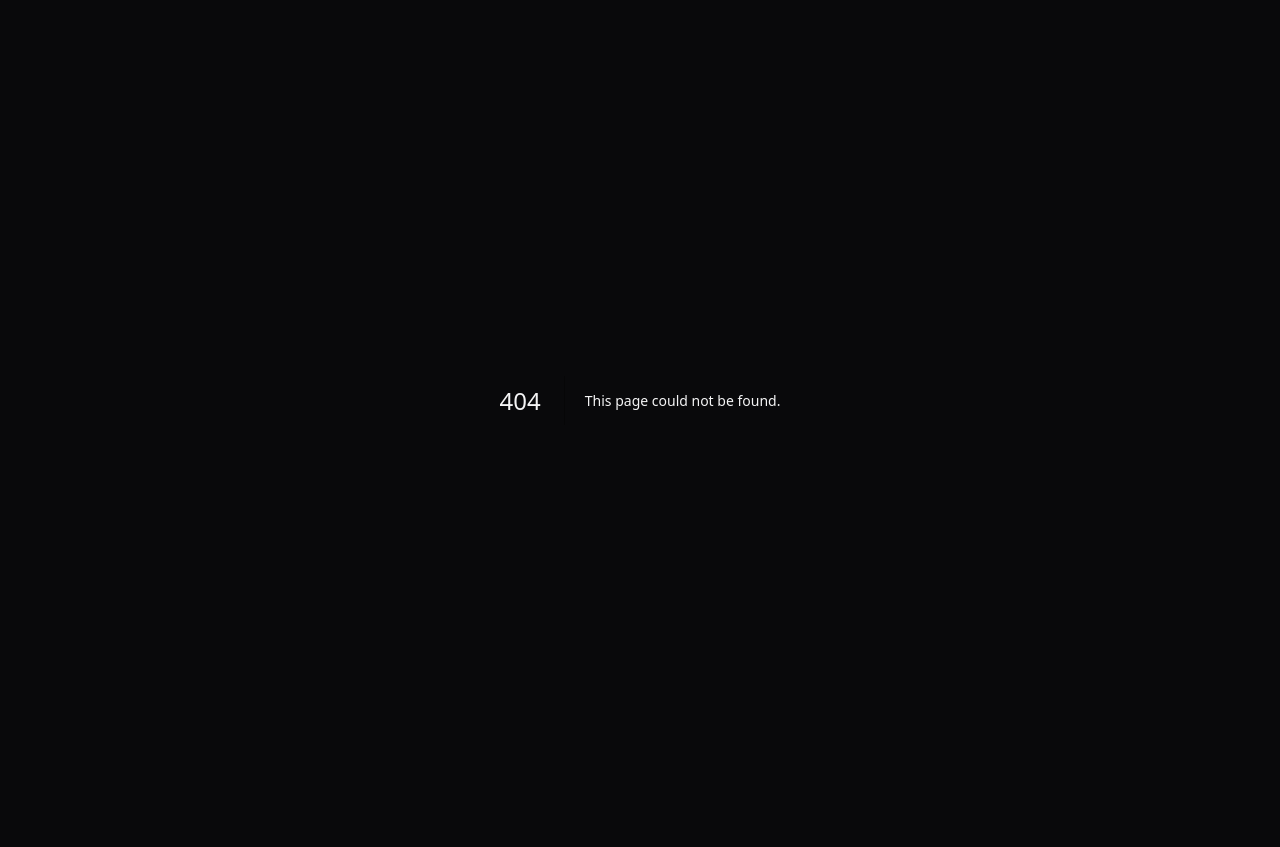
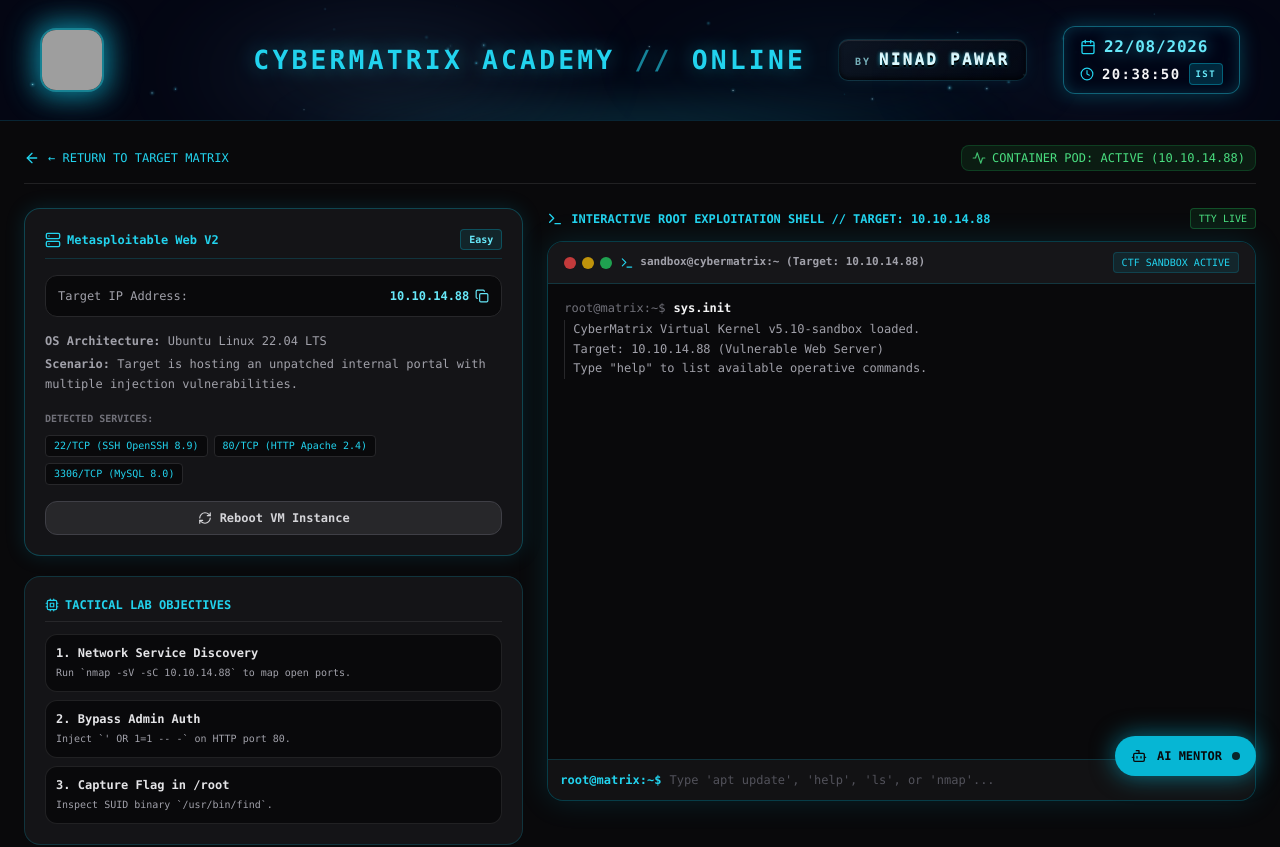
Before and after one commit to ninadcyber88-max/cybermatrix-academy, a Next.js app: page /arena/t1 in a window 1280 px wide. Before the commit this address had no page. Shown: the top 847 px of the page. Before the commit the page ends 800 px from the top, so only its background shows below. Built offline with nearby package versions, Linux system fonts and the light colour scheme; grey boxes are pictures that could not be loaded.

Commit message:
feat: implement dynamic target sandbox routes with lab objectives and isolated terminal context

```diff
--- /dev/null
+++ b/app/arena/[targetId]/page.tsx
@@ -0,0 +1,220 @@
+'use client';
+
+import { useState } from 'react';
+import { useParams } from 'next/navigation';
+import Link from 'next/link';
+import { CyberSmokeHeader } from "@/components/CyberSmokeHeader";
+import { StudentAIAssistant } from "@/components/StudentAIAssistant";
+import { CTFTerminal } from "@/components/CTFTerminal";
+import { CTFFlagSubmit } from "@/components/CTFFlagSubmit";
+import {
+  ArrowLeft,
+  Terminal,
+  Server,
+  ShieldAlert,
+  Activity,
+  CheckCircle2,
+  Copy,
+  Check,
+  RefreshCw,
+  Cpu,
+  Layers
+} from "lucide-react";
+
+interface TargetConfig {
+  name: string;
+  ip: string;
+  os: string;
+  difficulty: string;
+  scenario: string;
+  openPorts: string[];
+  tasks: { id: number; title: string; hint: string }[];
+}
+
+const TARGET_REGISTRY: Record<string, TargetConfig> = {
+  't1': {
+    name: 'Metasploitable Web V2',
+    ip: '10.10.14.88',
+    os: 'Ubuntu Linux 22.04 LTS',
+    difficulty: 'Easy',
+    scenario: 'Target is hosting an unpatched internal portal with multiple injection vulnerabilities.',
+    openPorts: ['22/TCP (SSH OpenSSH 8.9)', '80/TCP (HTTP Apache 2.4)', '3306/TCP (MySQL 8.0)'],
+    tasks: [
+      { id: 1, title: 'Network Service Discovery', hint: 'Run `nmap -sV -sC 10.10.14.88` to map open ports.' },
+      { id: 2, title: 'Bypass Admin Auth', hint: 'Inject `\' OR 1=1 -- -` on HTTP port 80.' },
+      { id: 3, title: 'Capture Flag in /root', hint: 'Inspect SUID binary `/usr/bin/find`.' }
+    ]
+  },
+  't2': {
+    name: 'Corp-DC-Windows-AD',
+    ip: '10.10.14.102',
+    os: 'Windows Server 2022',
+    difficulty: 'Hard',
+    scenario: 'Simulated Active Directory Domain Controller with vulnerable service accounts and Kerberos tickets.',
+    openPorts: ['88/TCP (Kerberos)', '389/TCP (LDAP)', '445/TCP (SMB Microsoft-DS)'],
+    tasks: [
+      { id: 1, title: 'Enumerate Domain Users', hint: 'Use `rpcclient -U "" 10.10.14.102` with null session.' },
+      { id: 2, title: 'Extract SPN Kerberos Ticket', hint: 'Run `GetUserSPNs.py corp.local/guest -request`.' },
+      { id: 3, title: 'Pass-the-Hash to Domain Admin', hint: 'Exploit Administrator NTLM hash with wmiexec.' }
+    ]
+  },
+  't3': {
+    name: 'Cloud-Bucket-Gateway',
+    ip: '10.10.14.215',
+    os: 'Alpine Linux Container / IMDS',
+    difficulty: 'Medium',
+    scenario: 'Microservice API gateway susceptible to Server-Side Request Forgery against cloud metadata service.',
+    openPorts: ['8080/TCP (HTTP Proxy)', '9090/TCP (Prometheus Metrics)'],
+    tasks: [
+      { id: 1, title: 'Locate SSRF Parameter', hint: 'Inspect `/api/fetch?url=` endpoint parameter.' },
+      { id: 2, title: 'Dump AWS IAM Security Credentials', hint: 'Request `http://169.254.169.254/latest/meta-data/iam/security-credentials/`.' },
+      { id: 3, title: 'Exfiltrate S3 Production Bucket', hint: 'Use stolen STS session tokens to sync bucket data.' }
+    ]
+  }
+};
+
+export default function DedicatedTargetSandbox() {
+  const params = useParams();
+  const targetId = (params?.targetId as string) || 't1';
+  const target = TARGET_REGISTRY[targetId] || TARGET_REGISTRY['t1'];
+
+  const [copiedIp, setCopiedIp] = useState(false);
+  const [resetting, setResetting] = useState(false);
+
+  const handleCopyIp = () => {
+    navigator.clipboard.writeText(target.ip);
+    setCopiedIp(true);
+    setTimeout(() => setCopiedIp(false), 2000);
+  };
+
+  const handleResetVM = () => {
+    setResetting(true);
+    setTimeout(() => setResetting(false), 1500);
+  };
+
+  return (
+    <main className="min-h-screen bg-zinc-950 text-zinc-100 font-mono pb-16">
+      <CyberSmokeHeader />
+
+      <div className="max-w-7xl mx-auto p-4 md:p-6 space-y-6">
+
+        {/* Navigation & Active Target Status */}
+        <div className="flex flex-wrap items-center justify-between gap-3 border-b border-zinc-800/80 pb-3">
+          <Link
+            href="/arena"
+            className="flex items-center space-x-2 text-xs text-cyan-400 hover:text-cyan-300 transition group"
+          >
+            <ArrowLeft className="w-4 h-4 transform group-hover:-translate-x-1 transition" />
+            <span>← RETURN TO TARGET MATRIX</span>
+          </Link>
+          <div className="flex items-center space-x-3 text-xs">
+            <div className="flex items-center space-x-1.5 text-green-400 bg-green-500/10 px-2.5 py-1 rounded-lg border border-green-500/20">
+              <Activity className="w-3.5 h-3.5 animate-pulse" />
+              <span>CONTAINER POD: ACTIVE ({target.ip})</span>
+            </div>
+          </div>
+        </div>
+
+        {/* 2-Column Split: Info & Controls on Left, Live Terminal on Right */}
+        <div className="grid grid-cols-1 lg:grid-cols-12 gap-6 items-start">
+
+          {/* Left Column (5 Cols) */}
+          <div className="lg:col-span-5 space-y-5">
+
+            {/* Target Machine Card */}
+            <div className="p-5 rounded-2xl bg-zinc-900/80 border border-cyan-500/30 backdrop-blur-md space-y-4 shadow-[0_0_20px_rgba(6,182,212,0.15)]">
+              <div className="flex items-center justify-between border-b border-cyan-500/20 pb-2">
+                <span className="text-xs font-bold text-cyan-400 flex items-center gap-1.5">
+                  <Server className="w-4 h-4" />
+                  {target.name}
+                </span>
+                <span className="text-[10px] font-bold px-2 py-0.5 rounded bg-cyan-500/10 border border-cyan-500/30 text-cyan-300">
+                  {target.difficulty}
+                </span>
+              </div>
+
+              {/* IP Copy Box */}
+              <div className="flex items-center justify-between p-3 rounded-xl bg-zinc-950 border border-zinc-800 text-xs">
+                <span className="text-zinc-400">Target IP Address:</span>
+                <button
+                  onClick={handleCopyIp}
+                  className="flex items-center space-x-1.5 font-bold text-cyan-300 hover:text-cyan-200 transition"
+                >
+                  <span>{target.ip}</span>
+                  {copiedIp ? <Check className="w-3.5 h-3.5 text-green-400" /> : <Copy className="w-3.5 h-3.5" />}
+                </button>
+              </div>
+
+              {/* OS & Scenario */}
+              <div className="space-y-1.5 text-xs">
+                <p className="text-zinc-400"><strong>OS Architecture:</strong> {target.os}</p>
+                <p className="text-zinc-400 leading-relaxed"><strong>Scenario:</strong> {target.scenario}</p>
+              </div>
+
+              {/* Open Ports */}
+              <div className="space-y-1 text-xs">
+                <span className="text-[10px] text-zinc-500 font-bold uppercase">Detected Services:</span>
+                <div className="flex flex-wrap gap-1.5 pt-1">
+                  {target.openPorts.map((p, idx) => (
+                    <span key={idx} className="text-[10px] px-2 py-0.5 rounded bg-zinc-950 border border-zinc-800 text-cyan-400">
+                      {p}
+                    </span>
+                  ))}
+                </div>
+              </div>
+
+              {/* Reboot Button */}
+              <button
+                onClick={handleResetVM}
+                disabled={resetting}
+                className="w-full py-2 rounded-xl bg-zinc-800 hover:bg-zinc-700 text-zinc-300 font-bold text-xs flex items-center justify-center space-x-2 transition border border-zinc-700"
+              >
+                <RefreshCw className={`w-3.5 h-3.5 ${resetting ? 'animate-spin text-cyan-400' : ''}`} />
+                <span>{resetting ? 'Rebooting Sandbox Target...' : 'Reboot VM Instance'}</span>
+              </button>
+            </div>
+
+            {/* Tactical Tasks / Attack Guide */}
+            <div className="p-5 rounded-2xl bg-zinc-900/80 border border-cyan-500/20 backdrop-blur-md space-y-3">
+              <h3 className="text-xs font-bold text-cyan-400 flex items-center gap-1.5 border-b border-zinc-800 pb-2">
+                <Cpu className="w-3.5 h-3.5" />
+                <span>TACTICAL LAB OBJECTIVES</span>
+              </h3>
+              <div className="space-y-2">
+                {target.tasks.map((task) => (
+                  <div key={task.id} className="p-2.5 rounded-xl bg-zinc-950 border border-zinc-800/80 space-y-1 text-xs">
+                    <p className="font-bold text-zinc-200">{task.id}. {task.title}</p>
+                    <p className="text-[10px] text-zinc-400 font-mono">{task.hint}</p>
+                  </div>
+                ))}
+              </div>
+            </div>
+
+            {/* Quick Flag Verification */}
+            <CTFFlagSubmit />
+          </div>
+
+          {/* Right Column (7 Cols): Root Attack Shell */}
+          <div className="lg:col-span-7 space-y-3">
+            <div className="flex items-center justify-between">
+              <h2 className="text-xs font-bold text-cyan-400 flex items-center space-x-2">
+                <Terminal className="w-4 h-4" />
+                <span>INTERACTIVE ROOT EXPLOITATION SHELL // TARGET: {target.ip}</span>
+              </h2>
+              <span className="text-[10px] text-green-400 bg-green-500/10 px-2 py-0.5 rounded border border-green-500/30">
+                TTY LIVE
+              </span>
+            </div>
+
+            <div className="h-[560px]">
+              <CTFTerminal />
+            </div>
+          </div>
+
+        </div>
+      </div>
+
+      <StudentAIAssistant />
+    </main>
+  );
+}
--- a/app/arena/page.tsx
+++ b/app/arena/page.tsx
@@ -9,15 +9,10 @@ import { CTFFlagSubmit } from "@/components/CTFFlagSubmit";
 import {
   ArrowLeft,
   Terminal,
-  ShieldAlert,
-  Cpu,
+  Server,
   Activity,
-  Zap,
-  Server,
-  Network,
-  Play,
   RefreshCw,
-  CheckCircle2
+  Play
 } from "lucide-react";
 
 interface TargetMachine {
@@ -160,8 +155,15 @@ export default function CTFArenaPage() {
                   className="flex-1 py-2 rounded-xl bg-zinc-800 hover:bg-zinc-700 text-zinc-300 font-bold text-xs flex items-center justify-center space-x-1.5 transition cursor-pointer border border-zinc-700"
                 >
                   <RefreshCw className={`w-3.5 h-3.5 ${resetting ? 'animate-spin text-cyan-400' : ''}`} />
-                  <span>{resetting ? 'Rebooting VM...' : 'Reset Target'}</span>
+                  <span>{resetting ? 'Rebooting...' : 'Reset Target'}</span>
                 </button>
+                <Link
+                  href={`/arena/${selectedTarget.id}`}
+                  className="px-4 py-2 rounded-xl bg-cyan-500 text-zinc-950 font-bold text-xs hover:bg-cyan-400 transition flex items-center space-x-1 shadow-[0_0_15px_rgba(6,182,212,0.3)]"
+                >
+                  <span>Launch</span>
+                  <Play className="w-3 h-3 fill-current" />
+                </Link>
               </div>
             </div>
 
```
